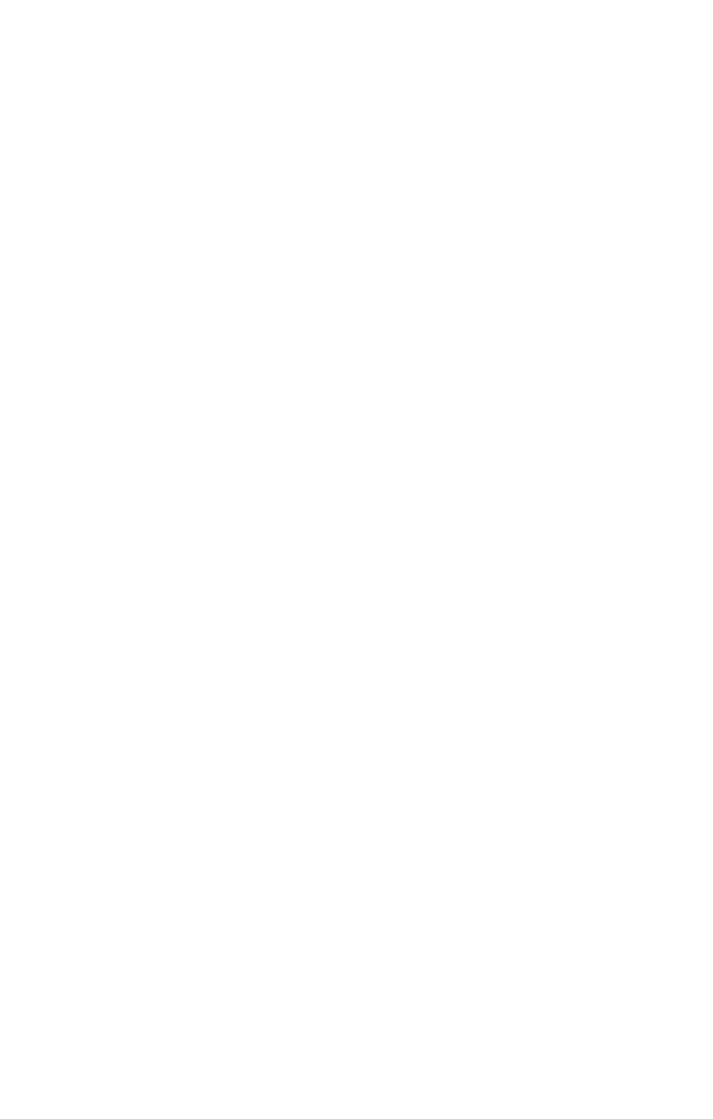
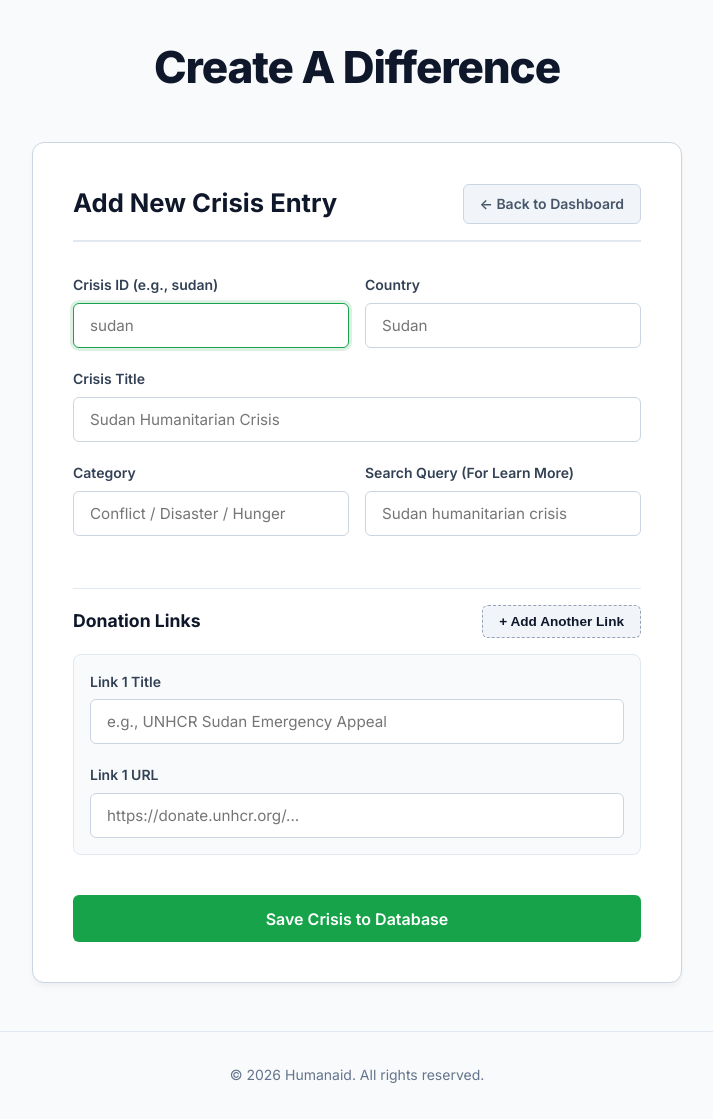
Before and after one commit to aditya162006/Humanaid, a Flask app: page /admin/add_entry in a window 1280 px wide. Before the commit the part shown is empty. Shown: the whole page, without its empty margins (283-996 px from the left). Before the commit the page ends 800 px from the top, so only its background shows below. Run offline with Flask 3, Linux system fonts and the light colour scheme; the visitor is signed in with stand-in values (Sample User, id 1).

Commit message:
Sat, Aug 8, 2026, 5:11 PM +05:30

```diff
--- a/static/css/style.css
+++ b/static/css/style.css
@@ -371,3 +371,161 @@
         color: #166534;
         border: 1px solid #bbf7d0;
     }
+
+/*Entry admin*/
+    .form-container {
+        max-width: 650px;
+        margin: 2.5rem auto;
+        background-color: #ffffff;
+        padding: 2.5rem;
+        border-radius: 12px;
+        border: 1px solid #cbd5e1;
+        box-shadow: 0 4px 6px -1px rgba(0, 0, 0, 0.05);
+    }
+
+    .form-header {
+        display: flex;
+        justify-content: space-between;
+        align-items: center;
+        margin-bottom: 2rem;
+        padding-bottom: 1rem;
+        border-bottom: 2px solid #e2e8f0;
+    }
+
+    .form-header h2 {
+        border-bottom: none;
+        margin: 0;
+        padding: 0;
+        font-size: 1.6rem;
+        color: #0f172a;
+    }
+
+    .back-btn {
+        background-color: #f1f5f9;
+        color: #475569;
+        text-decoration: none;
+        font-size: 0.875rem;
+        font-weight: 600;
+        padding: 0.5rem 1rem;
+        border-radius: 6px;
+        border: 1px solid #cbd5e1;
+        transition: all 0.2s ease;
+    }
+
+    .back-btn:hover {
+        background-color: #e2e8f0;
+        color: #0f172a;
+    }
+
+    .form-group {
+        margin-bottom: 1.25rem;
+    }
+
+    .form-group label {
+        display: block;
+        font-weight: 600;
+        font-size: 0.875rem;
+        color: #334155;
+        margin-bottom: 0.4rem;
+    }
+
+    .form-control {
+        width: 100%;
+        padding: 0.75rem 1rem;
+        font-family: inherit;
+        font-size: 0.95rem;
+        border: 1px solid #cbd5e1;
+        border-radius: 6px;
+        background-color: #ffffff;
+        outline: none;
+        transition: border-color 0.2s ease, box-shadow 0.2s ease;
+    }
+
+    .form-control:focus {
+        border-color: #16a34a;
+        box-shadow: 0 0 0 3px rgba(22, 163, 74, 0.15);
+    }
+
+    .form-row {
+        display: grid;
+        grid-template-columns: 1fr 1fr;
+        gap: 1rem;
+    }
+
+    /* Links Section Styling */
+    .links-section-header {
+        display: flex;
+        justify-content: space-between;
+        align-items: center;
+        margin: 2rem 0 1rem 0;
+        padding-top: 1rem;
+        border-top: 1px solid #e2e8f0;
+    }
+
+    .links-section-header h3 {
+        font-size: 1.1rem;
+        color: #0f172a;
+        margin: 0;
+    }
+
+    .link-entry-card {
+        background-color: #f8fafc;
+        border: 1px solid #e2e8f0;
+        padding: 1rem;
+        border-radius: 8px;
+        margin-bottom: 1rem;
+        position: relative;
+    }
+
+    .add-link-btn {
+        background-color: #f1f5f9;
+        color: #0f172a;
+        border: 1px dashed #94a3b8;
+        padding: 0.5rem 1rem;
+        font-size: 0.85rem;
+        font-weight: 600;
+        border-radius: 6px;
+        cursor: pointer;
+        transition: background-color 0.2s ease;
+    }
+
+    .add-link-btn:hover {
+        background-color: #e2e8f0;
+    }
+
+    .submit-btn {
+        width: 100%;
+        background-color: #16a34a;
+        color: #ffffff;
+        font-family: inherit;
+        font-size: 1rem;
+        font-weight: 600;
+        padding: 0.85rem;
+        border: none;
+        border-radius: 6px;
+        cursor: pointer;
+        margin-top: 1.5rem;
+        transition: background-color 0.2s ease;
+    }
+
+    .submit-btn:hover {
+        background-color: #15803d;
+    }
+
+    /* Flash Message */
+    .flash-message {
+        padding: 0.75rem 1rem;
+        border-radius: 6px;
+        font-size: 0.875rem;
+        margin-bottom: 1.5rem;
+    }
+    .flash-success {
+        background-color: #f0fdf4;
+        color: #166534;
+        border: 1px solid #bbf7d0;
+    }
+    .flash-error {
+        background-color: #fef2f2;
+        color: #991b1b;
+        border: 1px solid #fecaca;
+    }
--- a/templates/admin_add_entry.html
+++ b/templates/admin_add_entry.html
@@ -0,0 +1,100 @@
+{% extends 'layout.html' %}
+
+{% block title %}Humanaid | Add Crisis Entry{% endblock %}
+
+{% block content %}
+<div class="form-container">
+    <div class="form-header">
+        <h2> Add New Crisis Entry</h2>
+        <a href="{{ url_for('admin_panel') }}" class="back-btn">← Back to Dashboard</a>
+    </div>
+
+    <!-- Render Flash Messages -->
+    {% with messages = get_flashed_messages(with_categories=true) %}
+      {% if messages %}
+        {% for category, message in messages %}
+          <div class="flash-message flash-{{ category }}">{{ message }}</div>
+        {% endfor %}
+      {% endif %}
+    {% endwith %}
+
+    <form action="{{ url_for('add_entry') }}" method="POST">
+        <!-- Crisis ID & Country -->
+        <div class="form-row">
+            <div class="form-group">
+                <label for="id">Crisis ID (e.g., sudan)</label>
+                <input type="text" id="id" name="id" class="form-control" placeholder="sudan" required autofocus>
+            </div>
+            <div class="form-group">
+                <label for="country">Country</label>
+                <input type="text" id="country" name="country" class="form-control" placeholder="Sudan" required>
+            </div>
+        </div>
+
+        <!-- Title -->
+        <div class="form-group">
+            <label for="title">Crisis Title</label>
+            <input type="text" id="title" name="title" class="form-control" placeholder="Sudan Humanitarian Crisis" required>
+        </div>
+
+        <!-- Category & Search Query -->
+        <div class="form-row">
+            <div class="form-group">
+                <label for="category">Category</label>
+                <input type="text" id="category" name="category" class="form-control" placeholder="Conflict / Disaster / Hunger" required>
+            </div>
+            <div class="form-group">
+                <label for="search_query">Search Query (For Learn More)</label>
+                <input type="text" id="search_query" name="search_query" class="form-control" placeholder="Sudan humanitarian crisis" required>
+            </div>
+        </div>
+
+        <!-- Dynamic Donation Links Section -->
+        <div class="links-section-header">
+            <h3>Donation Links</h3>
+            <button type="button" class="add-link-btn" onclick="addLinkField()">+ Add Another Link</button>
+        </div>
+
+        <div id="links-wrapper">
+            <!-- Link Row 1 (Default) -->
+            <div class="link-entry-card">
+                <div class="form-group">
+                    <label>Link 1 Title</label>
+                    <input type="text" name="link_titles[]" class="form-control" placeholder="e.g., UNHCR Sudan Emergency Appeal" required>
+                </div>
+                <div class="form-group" style="margin-bottom: 0;">
+                    <label>Link 1 URL</label>
+                    <input type="url" name="link_urls[]" class="form-control" placeholder="https://donate.unhcr.org/..." required>
+                </div>
+            </div>
+        </div>
+
+        <button type="submit" class="submit-btn">Save Crisis to Database</button>
+    </form>
+</div>
+{% endblock %}
+
+{% block extra_js %}
+<script>
+    let linkCount = 1;
+
+    // Dynamically appends extra donation link input fields
+    function addLinkField() {
+        linkCount++;
+        const wrapper = document.getElementById('links-wrapper');
+        const linkCard = document.createElement('div');
+        linkCard.className = 'link-entry-card';
+        linkCard.innerHTML = `
+            <div class="form-group">
+                <label>Link ${linkCount} Title</label>
+                <input type="text" name="link_titles[]" class="form-control" placeholder="e.g., IRC Sudan Crisis Response" required>
+            </div>
+            <div class="form-group" style="margin-bottom: 0;">
+                <label>Link ${linkCount} URL</label>
+                <input type="url" name="link_urls[]" class="form-control" placeholder="https://www.rescue.org/..." required>
+            </div>
+        `;
+        wrapper.appendChild(linkCard);
+    }
+</script>
+{% endblock %}
```
